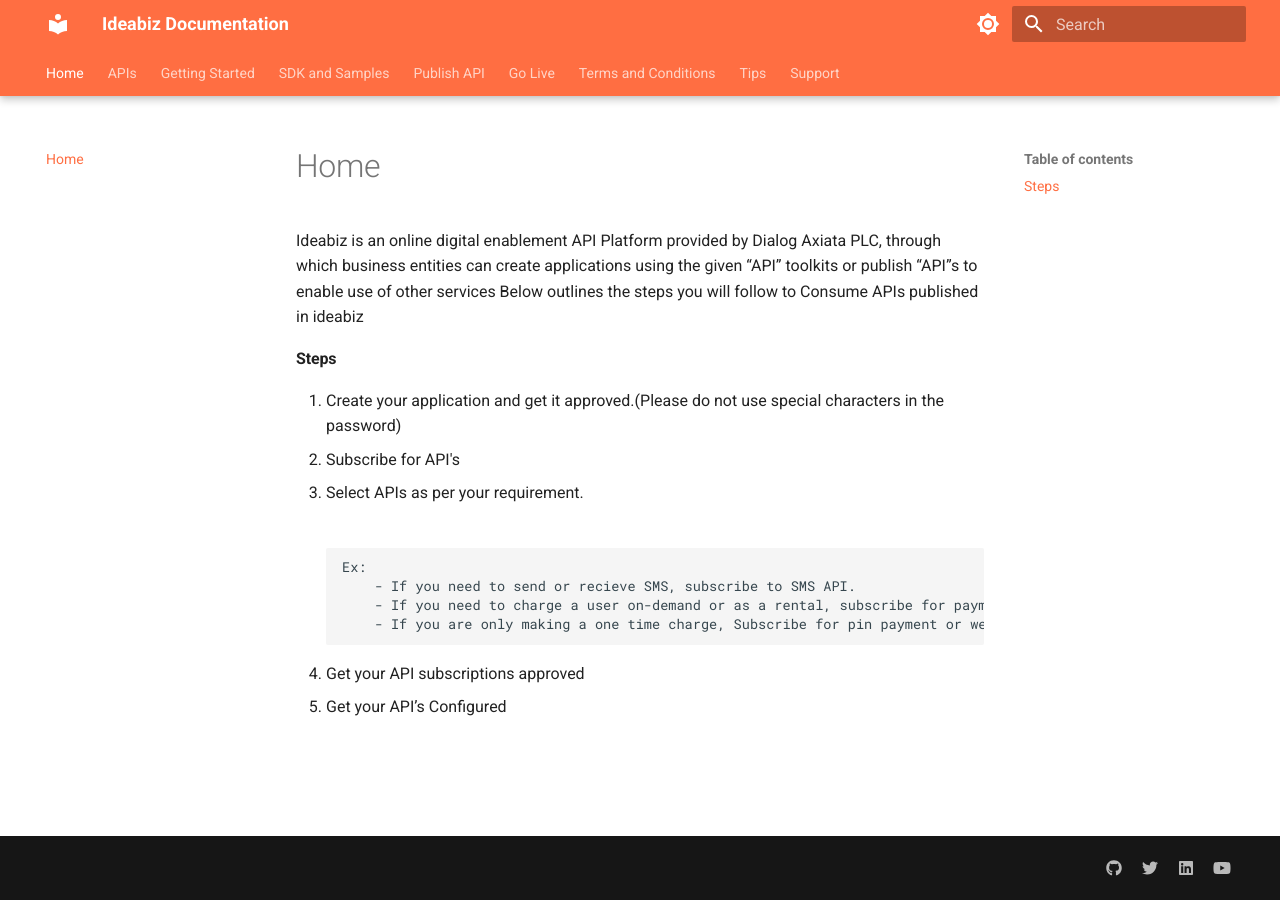
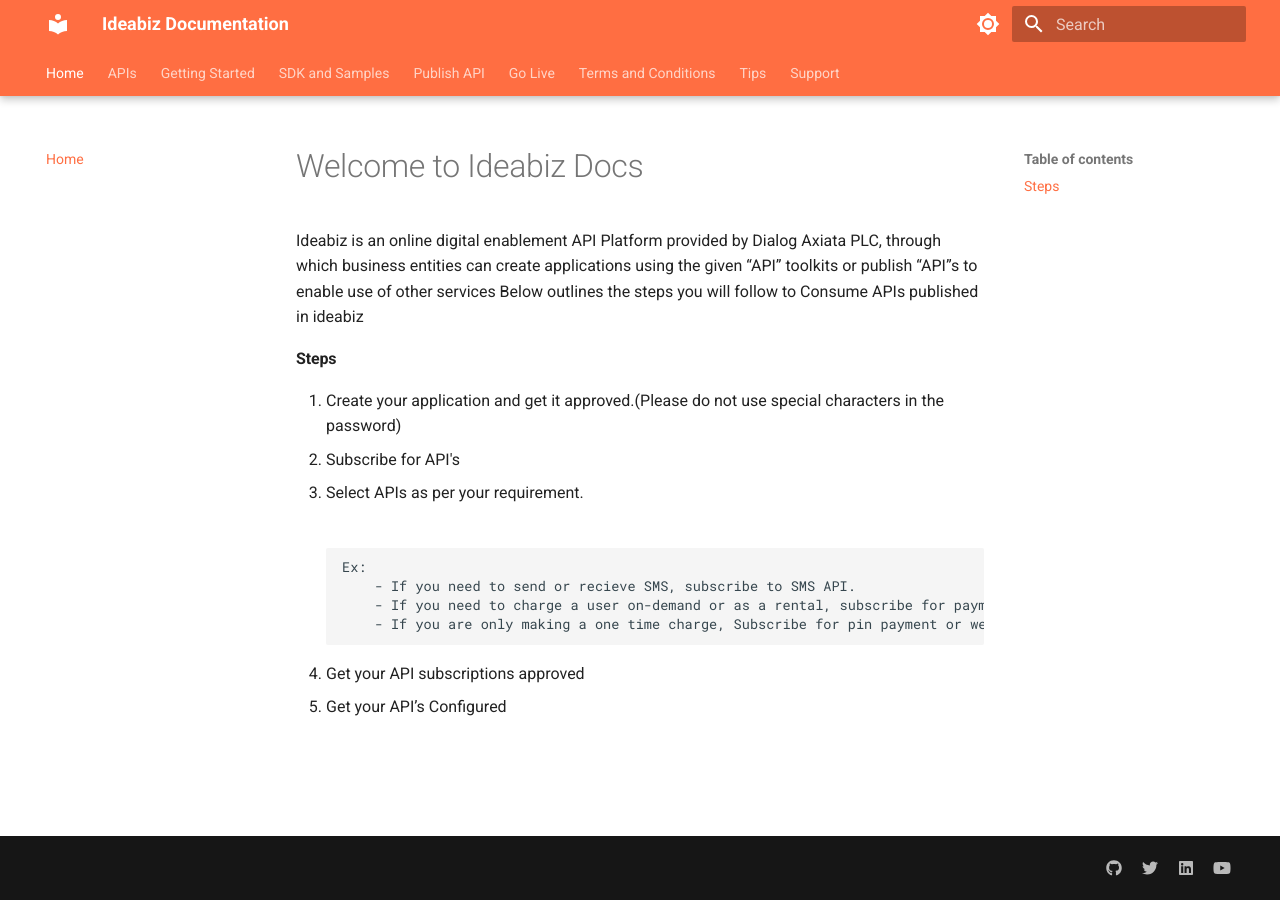
Before and after one commit to ideabizmart/Docs-Ideabiz-v2, an MkDocs documentation site: the page built from docs/index.md, in a window 1280 px wide. Built offline with MkDocs 1.6.1 and Material for MkDocs 9.7.7, drawn with Linux system fonts in a browser that asks for light colours.

Commit message:
Update index.md

```diff
--- a/docs/index.md
+++ b/docs/index.md
@@ -1,3 +1,4 @@
+# Welcome to Ideabiz Docs
 
 Ideabiz is an online digital enablement API Platform provided by Dialog Axiata PLC, through which business entities can create applications using the given “API” toolkits or publish “API”s to enable use of other services
 Below outlines the steps you will follow to Consume APIs published in ideabiz
```
